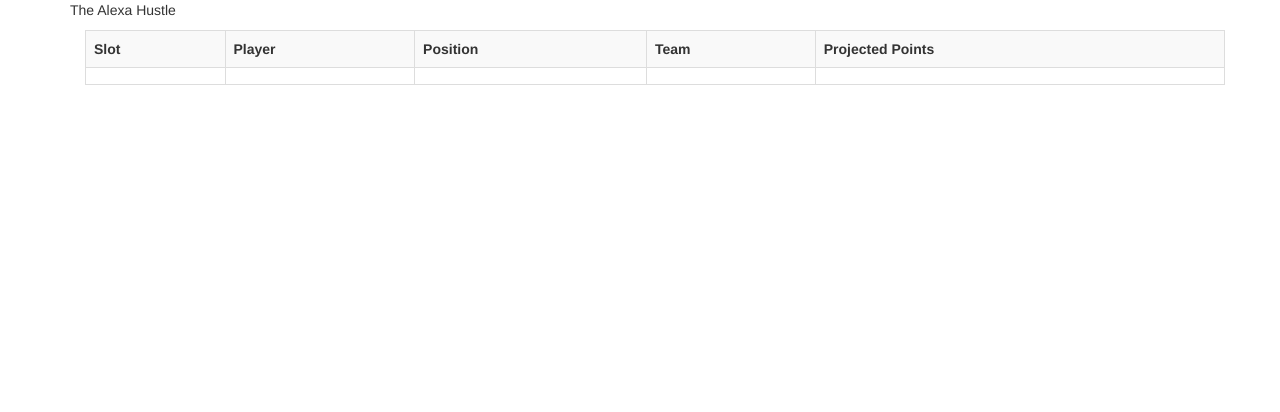
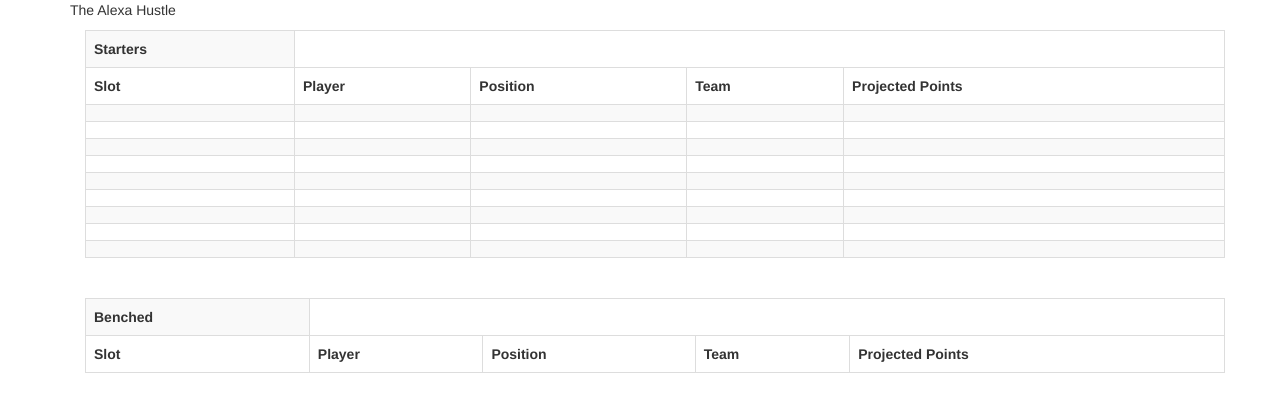
Before and after one commit to JordonHoshor/hack-front-end, a website: page src/index.html at #!/main in a window 1280 px wide. Drawn offline with nearby package versions, Linux system fonts and the light colour scheme; some packages are replaced by stand-ins of ours; no server answers; a script that the page names is missing.

Commit message:
added benched players table

```diff
--- a/src/components/main/main.controller.js
+++ b/src/components/main/main.controller.js
@@ -15,7 +15,6 @@
     this.players.bench = [];
     mainService.getPlayers().then((data) => {
       const results = data.data.data;
-      console.log(results);
       results.map(player => {
         switch (player.team_slot) {
           case 'QB':
@@ -49,7 +48,7 @@
             this.players.bench.push(player);
             break;
         }
-      })
+      });
     });
   }
 
--- a/src/components/main/main.view.html
+++ b/src/components/main/main.view.html
@@ -2,6 +2,9 @@
   <p>{{mainCtrl.greeting}}</p>
   <div class="container">
     <table class="table table-bordered table-striped">
+      <tr>
+        <th>Starters</th>
+      </tr>
       <tr>
         <th>Slot</th>
         <th>Player</th>
@@ -16,6 +19,81 @@
         <td>{{mainCtrl.players.QB.nfl_team}}</td>
         <td>{{mainCtrl.players.QB.projected_points}}</td>
       </tr>
+      <tr>
+        <td>{{mainCtrl.players.RB1.team_slot}}</td>
+        <td>{{mainCtrl.players.RB1.name}}</td>
+        <td>{{mainCtrl.players.RB1.position}}</td>
+        <td>{{mainCtrl.players.RB1.nfl_team}}</td>
+        <td>{{mainCtrl.players.RB1.projected_points}}</td>
+      </tr>
+      <tr>
+        <td>{{mainCtrl.players.RB2.team_slot}}</td>
+        <td>{{mainCtrl.players.RB2.name}}</td>
+        <td>{{mainCtrl.players.RB2.position}}</td>
+        <td>{{mainCtrl.players.RB2.nfl_team}}</td>
+        <td>{{mainCtrl.players.RB2.projected_points}}</td>
+      </tr>
+      <tr>
+        <td>{{mainCtrl.players.WR1.team_slot}}</td>
+        <td>{{mainCtrl.players.WR1.name}}</td>
+        <td>{{mainCtrl.players.WR1.position}}</td>
+        <td>{{mainCtrl.players.WR1.nfl_team}}</td>
+        <td>{{mainCtrl.players.WR1.projected_points}}</td>
+      </tr>
+      <tr>
+        <td>{{mainCtrl.players.WR2.team_slot}}</td>
+        <td>{{mainCtrl.players.WR2.name}}</td>
+        <td>{{mainCtrl.players.WR2.position}}</td>
+        <td>{{mainCtrl.players.WR2.nfl_team}}</td>
+        <td>{{mainCtrl.players.WR2.projected_points}}</td>
+      </tr>
+      <tr>
+        <td>{{mainCtrl.players.TE.team_slot}}</td>
+        <td>{{mainCtrl.players.TE.name}}</td>
+        <td>{{mainCtrl.players.TE.position}}</td>
+        <td>{{mainCtrl.players.TE.nfl_team}}</td>
+        <td>{{mainCtrl.players.TE.projected_points}}</td>
+      </tr>
+      <tr>
+        <td>{{mainCtrl.players.FLEX.team_slot}}</td>
+        <td>{{mainCtrl.players.FLEX.name}}</td>
+        <td>{{mainCtrl.players.FLEX.position}}</td>
+        <td>{{mainCtrl.players.FLEX.nfl_team}}</td>
+        <td>{{mainCtrl.players.FLEX.projected_points}}</td>
+      </tr>
+      <tr>
+        <td>{{mainCtrl.players.DEF.team_slot}}</td>
+        <td>{{mainCtrl.players.DEF.name}}</td>
+        <td>{{mainCtrl.players.DEF.position}}</td>
+        <td>{{mainCtrl.players.DEF.nfl_team}}</td>
+        <td>{{mainCtrl.players.DEF.projected_points}}</td>
+      </tr>
+      <tr>
+        <td>{{mainCtrl.players.K.team_slot}}</td>
+        <td>{{mainCtrl.players.K.name}}</td>
+        <td>{{mainCtrl.players.K.position}}</td>
+        <td>{{mainCtrl.players.K.nfl_team}}</td>
+        <td>{{mainCtrl.players.K.projected_points}}</td>
+      </tr>
+    </table><br>
+    <table class="table table-bordered table-striped">
+      <tr>
+        <th>Benched</th>
+      </tr>
+      <tr>
+        <th>Slot</th>
+        <th>Player</th>
+        <th>Position</th>
+        <th>Team</th>
+        <th>Projected Points</th>
+      </tr>
+      <tr ng-repeat="benched in mainCtrl.players.bench | orderBy:'-projected_points'">
+        <td>{{benched.team_slot}}</td>
+        <td>{{benched.name}}</td>
+        <td>{{benched.position}}</td>
+        <td>{{benched.nfl_team}}</td>
+        <td>{{benched.projected_points}}</td>
+      </tr>
     </table>
   </div>
 </div>
```
